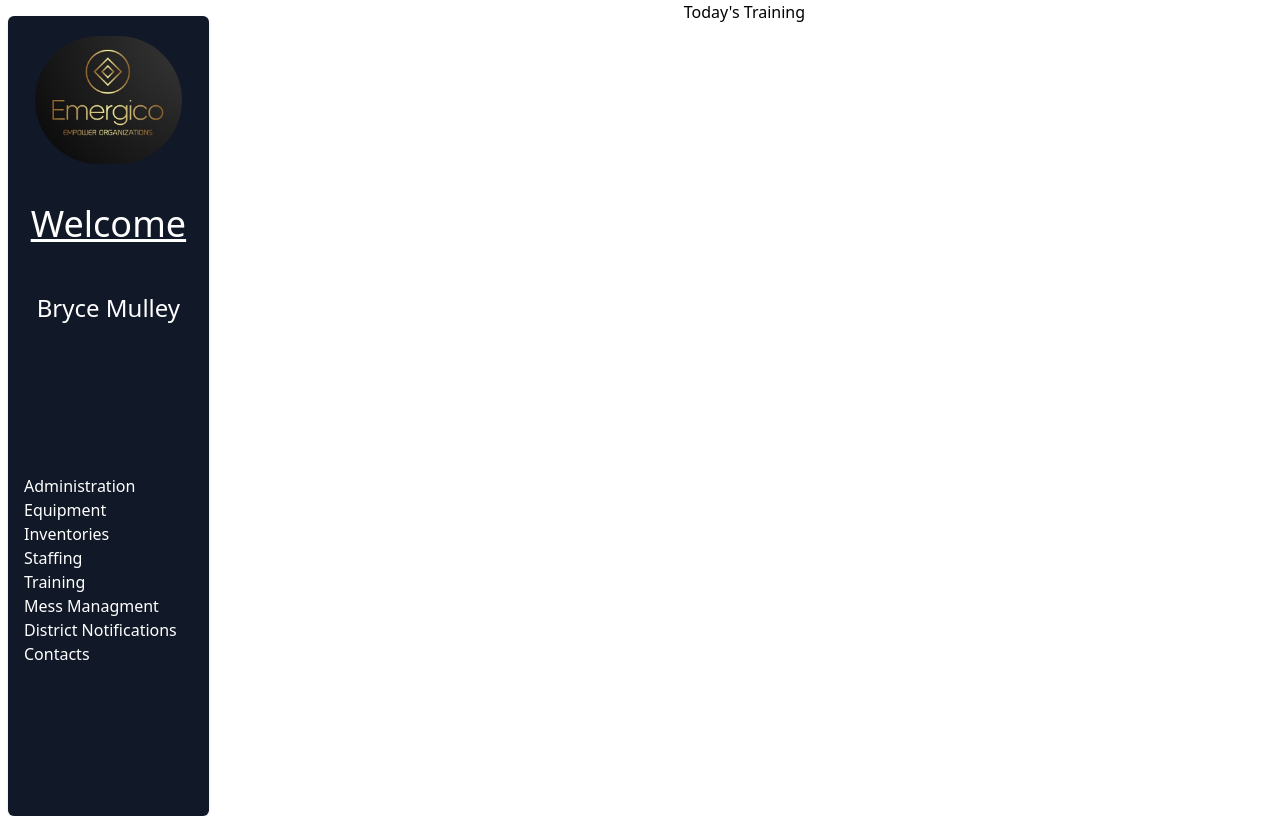
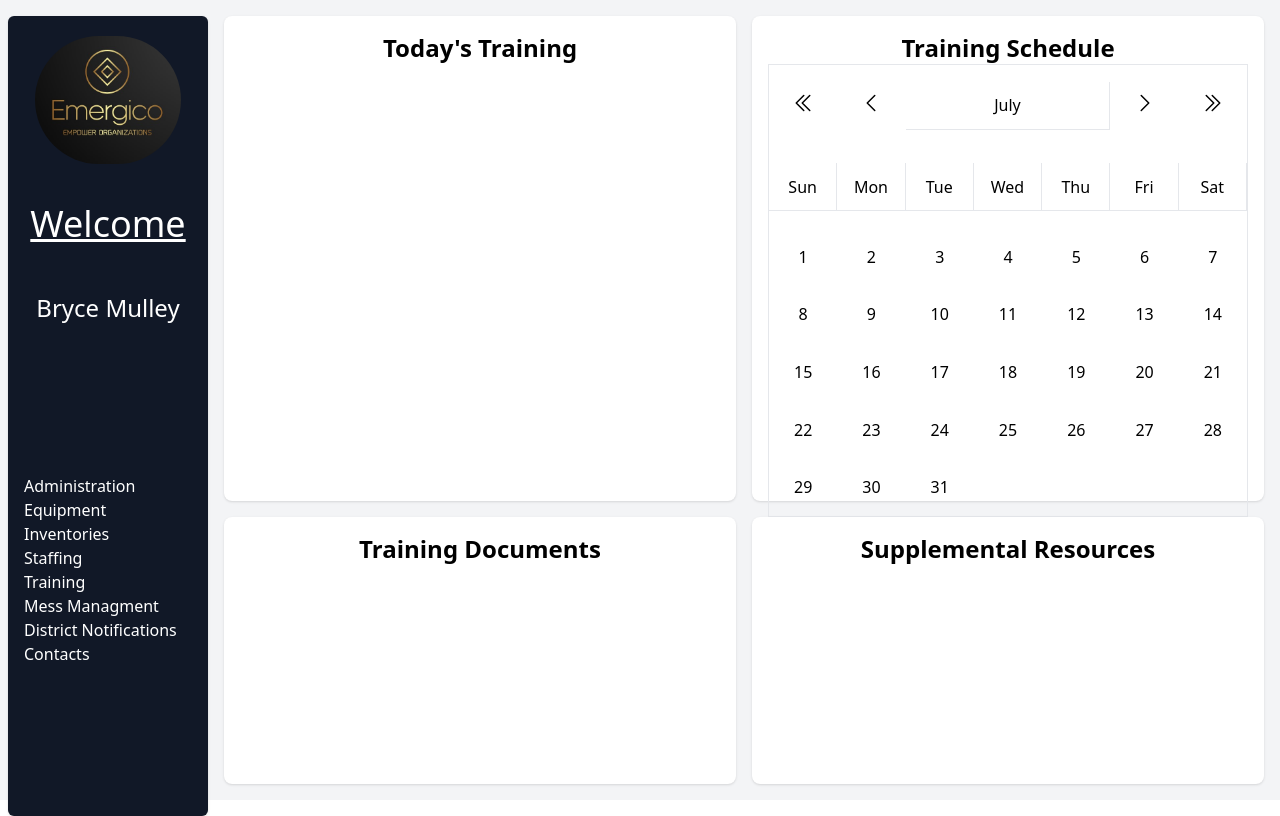
Before and after one commit to bmulley16/FirehallManager, a React (Vite) app: page /training in a window 1280 px wide. Built offline with nearby package versions, Linux system fonts and the light colour scheme.

Commit message:
updates the training page layout and added the calendar

```diff
--- a/src/pages/trainingPage.tsx
+++ b/src/pages/trainingPage.tsx
@@ -1,13 +1,31 @@
 import { ProfileAside } from "../components/accountPageAside";
+import Calender from "../components/Calender-and-staffing/calender";
 
 export function TrainingPage() {
   return (
-    <div className="flex-1 flex h-screen w-screen">
+    <div className="flex-1 flex h-screen w-screen bg-gray-100">
       <ProfileAside></ProfileAside>
 
-      <div className=" h-full w-full grid grid-cols-2  ">
-        <div className=" col-span-2">
-          <h1 className="text-center ">Today's Training</h1>
+      <div className="h-full w-full grid grid-cols-2 gap-4 p-4">
+        <div className="col-span-1 bg-white p-4 rounded-lg shadow">
+          <h1 className="text-2xl font-bold text-center">Today's Training</h1>
+        </div>
+
+        <div className="col-span-1 bg-white p-4 rounded-lg shadow">
+          <h1 className="text-2xl font-bold text-center">Training Schedule</h1>
+          <div className=" h-full w-full">
+            <Calender></Calender>
+          </div>
+        </div>
+
+        <div className="col-span-1 bg-white p-4 rounded-lg shadow">
+          <h1 className="text-2xl font-bold text-center">Training Documents</h1>
+        </div>
+
+        <div className="col-span-1 bg-white p-4 rounded-lg shadow">
+          <h1 className="text-2xl font-bold text-center">
+            Supplemental Resources
+          </h1>
         </div>
       </div>
     </div>
```
